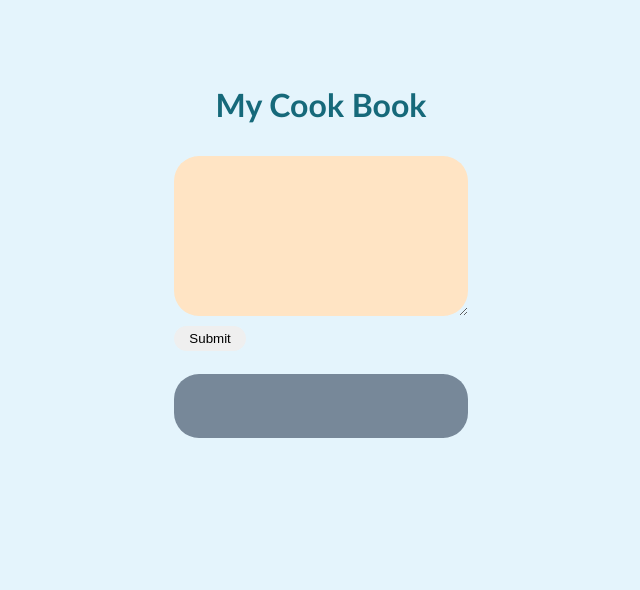
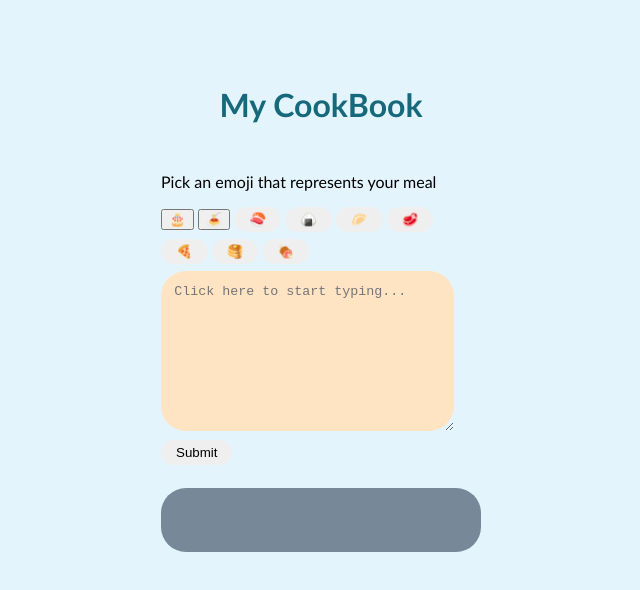
Before and after one commit to MilosD13/CookBook, a plain HTML site: page index.html in a window 1280 px wide. Shown: the whole page, without its empty margins (319-959 px from the left). Drawn offline with Linux system fonts and the light colour scheme.

Commit message:
adding emoji buttons

```diff
--- a/index.html
+++ b/index.html
@@ -4,13 +4,21 @@
     <link rel="stylesheet" href="index.css" />
   </head>
   <body>
-    <h1 class="title">My Cook Book</h1>
+    <h1 class="title">My CookBook</h1>
     <form id="entryForm">
-      <textarea
-        class="entry-textbox"
-        placeholder="Click here to start typing..."
-      >
-      </textarea>
+      <p id="emoji-title">Pick an emoji that represents your meal</p>
+      <div id="emoji-pick">
+        <button id="cake" class="meal" type="click">🎂</button>
+        <button class="meal" type="click">🍝</button>
+        <button class="button" type="click">🍣</button>
+        <button class="button" type="click">🍙</button>
+        <button class="button" type="click">🥟</button>
+        <button class="button" type="click">🥩</button>
+        <button class="button" type="click">🍕</button>
+        <button class="button" type="click">🥞</button>
+        <button class="button" type="click">🍖</button>
+      </div>
+      <textarea class="entry-textbox" placeholder="Click here to start typing..."></textarea>
       <br />
       <button class="button" type="submit">Submit</button>
     </form>
```
